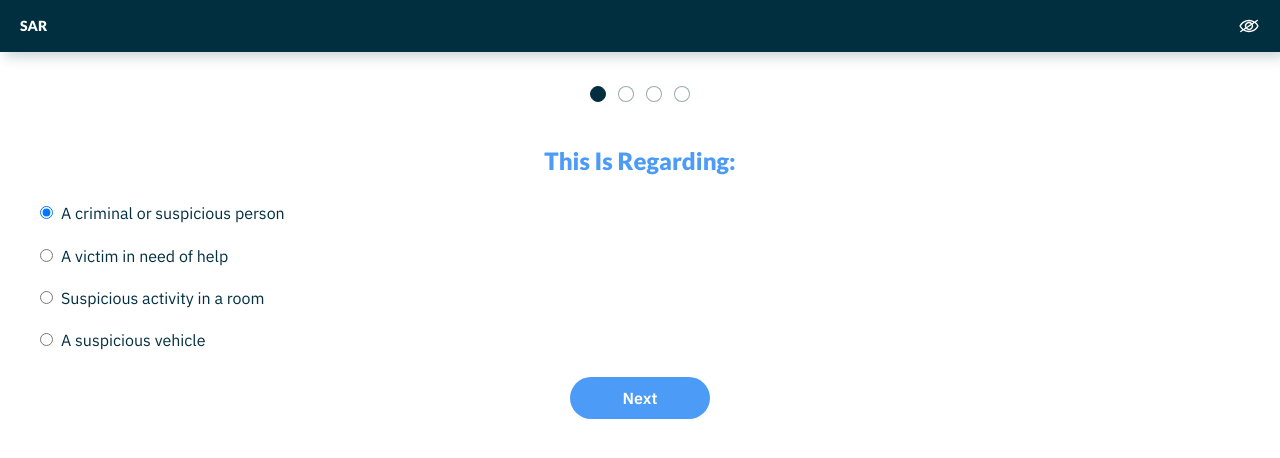
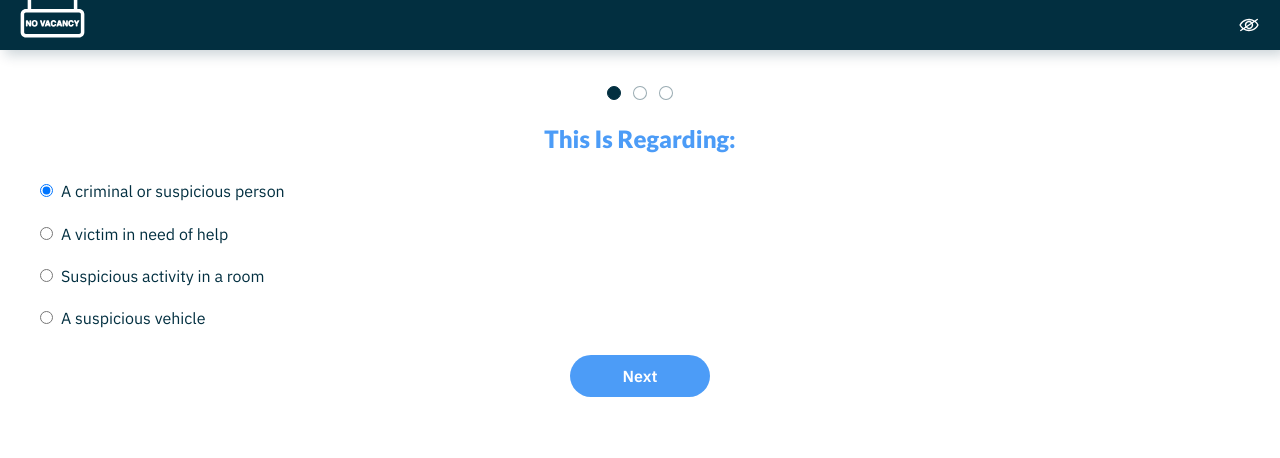
Before and after one commit to kimhart/team_rack, a Gatsby site: page /form in a window 1280 px wide. Both pictures are taken after a click on the element "Let's Go". Built offline with nearby package versions, Linux system fonts and the light colour scheme; Gatsby itself is replaced by a stand-in of ours.

Commit message:
added logo, breadcrumbs functioning, room description

```diff
--- a/src/components/form-fields/report-type.js
+++ b/src/components/form-fields/report-type.js
@@ -6,7 +6,7 @@ const ReportType = (props) => {
 
   return (
     <div className="rack-form__input rack-form__input--radio-group">
-      <p>{label}</p>
+      <p className="center">{label}</p>
       <label>
         <input
           type="radio"
--- a/src/components/form-fields/text-area.js
+++ b/src/components/form-fields/text-area.js
@@ -2,9 +2,9 @@ import React from "react"
 
 const TextArea = props => {
   const handleValueChange = e => props.onValueChange(e.target.value)
-  const { placeholder, value, label } = props
+  const { placeholder, value, label, tall } = props
   return (
-    <div className="rack-form__input rack-form__input--textarea">
+    <div className={`rack-form__input rack-form__input--textarea ${tall ? '-tall' : ''}`}>
       <label>{label}</label>
       <textarea
         placeholder={placeholder}
--- a/src/components/image.js
+++ b/src/components/image.js
@@ -16,7 +16,7 @@ import Img from "gatsby-image"
 const Image = () => {
   const data = useStaticQuery(graphql`
     query {
-      placeholderImage: file(relativePath: { eq: "gatsby-astronaut.png" }) {
+      placeholderImage: file(relativePath: { eq: "hideimage.png" }) {
         childImageSharp {
           fluid(maxWidth: 300) {
             ...GatsbyImageSharpFluid
--- /dev/null
+++ b/src/components/logo.js
@@ -0,0 +1,48 @@
+import React from "react"
+
+const Logo = () => {
+  return (
+    <div className="icon icon--logo">
+      <svg
+        x="0px"
+        y="0px"
+        viewBox="0 0 1000 1000"
+        enableBackground="new 0 0 1000 1000"
+      >
+        <g>
+          <g>
+            <g>
+              <path d="M10,742.7c0,44.5,36.2,80.7,80.7,80.7h818.7c44.5,0,80.7-36.2,80.7-80.7V466.2c0-44.5-36.2-80.7-80.7-80.7H882v-209h-53.8l0,0v209H171.8v-209l0,0H118v209H90.7c-44.5,0-80.7,36.2-80.7,80.7V742.7z M63.8,466.2c0-14.8,12.1-26.9,26.9-26.9H118h763.9h27.4c14.8,0,26.9,12.1,26.9,26.9v276.5c0,14.8-12.1,26.9-26.9,26.9H90.7c-14.8,0-26.9-12.1-26.9-26.9L63.8,466.2L63.8,466.2z" />
+              <path d="M98.7,655.1H109c4.4,0,8.1-3.6,8.1-8.1v-43l26.2,45.7c1.8,3.1,5.7,5.4,9.3,5.4h11.5c4.4,0,8.1-3.6,8.1-8.1v-82.2c0-4.4-3.6-8.1-8.1-8.1h-10.2c-4.4,0-8.1,3.6-8.1,8.1v41.8l-25.3-44.5c-1.8-3.1-5.6-5.4-9.3-5.4H98.7c-4.4,0-8.1,3.6-8.1,8.1V647C90.7,651.4,94.3,655.1,98.7,655.1z" />
+              <path d="M224.7,657.6c14,0,24.9-4,32.4-11.7c9.9-9.3,14.9-22.9,14.9-40.1c0-17.6-5-31.1-14.8-40c-7.6-7.8-18.5-11.8-32.5-11.8c-14,0-24.9,4-32.3,11.6c-10,9.1-15.1,22.6-15.1,40.2c0,17.3,5.1,30.8,14.9,40C199.8,653.6,210.7,657.6,224.7,657.6z M204.9,605.7c0-9,1.9-15.8,5.6-20.5c3.5-4.4,8.2-6.5,14.2-6.5c6,0,10.6,2.1,14.1,6.5c3.7,4.6,5.6,11.5,5.6,20.5c0,9-1.9,15.9-5.5,20.5c-3.5,4.4-8.1,6.5-14.1,6.5c-5,0-9-1.4-12.2-4.4c-1.1-1-2.8-3.1-3.6-4.5C206.2,619.4,204.9,613.3,204.9,605.7z" />
+              <path d="M334.5,648.6c1.3,3.7,5.1,6.4,9,6.4H354c3.9,0,7.7-2.8,9-6.4l28.2-82.6c0.8-2.3,0.5-4.7-0.8-6.4c-1.3-1.8-3.4-2.9-5.8-2.9h-12.2c-4,0-7.8,2.9-8.9,6.7l-14.3,49.4l-14.1-49.4c-1.1-3.8-4.9-6.7-8.9-6.7h-12.8c-2.4,0-4.5,1.1-5.8,2.9c-1.3,1.8-1.6,4.2-0.8,6.5L334.5,648.6z" />
+              <path d="M381.4,652.2c1.3,1.8,3.4,2.9,5.8,2.9h12.4c3.9,0,7.7-2.8,9-6.5l4.3-11.9L439,637l3.7,11.6c1.2,3.7,5,6.5,9,6.5h13.1c2.4,0,4.6-1.1,5.9-2.9c1.3-1.9,1.6-4.2,0.8-6.5l-29.2-82.7c-1.3-3.7-5.1-6.4-9-6.4h-14c-3.8,0-7.7,2.7-9,6.4l-29.5,82.7C379.8,648,380.1,650.4,381.4,652.2z M420.6,612.3l5.3-16.2l5.2,16.2H420.6z" />
+              <path d="M516.8,657.6c11.4,0,20.9-3.5,28.4-10.3c6.4-6,10.7-13.5,12.9-22.5c0.5-2.2,0.1-4.5-1.3-6.2c-1.4-1.8-3.6-2.8-5.9-2.8h-11.4c-3.9,0-7.6,2.7-8.9,6.4c-0.9,2.5-1.8,4.3-2.9,5.6c-2.5,3.2-6.1,4.7-11.1,4.7c-4.9,0-8.8-1.9-12-5.8c-3.4-4.2-5.1-10.8-5.1-19.8c0-9.1,1.7-16,4.9-20.7c3-4.3,6.8-6.3,12.1-6.3c5.2,0,8.9,1.4,11.4,4.2c1,1.2,1.9,2.8,2.7,5c1.4,3.6,5.1,6.3,8.9,6.3H551c2.3,0,4.5-1,6-2.8c1.4-1.7,2-3.9,1.5-6.1c-0.9-5-3-10-6.4-14.9c-7.7-11.1-19.9-16.7-36.3-16.7c-12.3,0-22.6,4.2-30.7,12.4c-9.1,9.3-13.7,22.5-13.7,39.2c0,15.5,4.1,28,12.1,37C491.5,652.9,502.8,657.6,516.8,657.6z" />
+              <path d="M566.7,655.1h12.4c3.9,0,7.7-2.8,9-6.5l4.3-11.9l26.2,0.3l3.7,11.6c1.2,3.7,5,6.5,9,6.5h13.1c2.4,0,4.5-1.1,5.8-2.9c1.3-1.8,1.6-4.2,0.8-6.5l-29.2-82.7c-1.3-3.6-5.1-6.4-9-6.4h-14c-3.8,0-7.7,2.7-9,6.4l-29.5,82.6c-0.8,2.3-0.6,4.7,0.7,6.5C562.2,654.1,564.3,655.1,566.7,655.1z M600,612.3l5.3-16.2l5.2,16.2H600z" />
+              <path d="M662.5,655.1h10.2c4.4,0,8.1-3.6,8.1-8.1v-43l26.2,45.8c1.8,3.1,5.7,5.3,9.3,5.3h11.5c4.4,0,8.1-3.6,8.1-8.1v-82.2c0-4.4-3.6-8.1-8.1-8.1h-10.2c-4.4,0-8.1,3.6-8.1,8.1v41.8l-25.4-44.5c-1.8-3.1-5.7-5.4-9.3-5.4h-12.4c-4.4,0-8.1,3.6-8.1,8.1V647C654.4,651.4,658,655.1,662.5,655.1z" />
+              <path d="M786,657.6c11.4,0,20.9-3.5,28.3-10.3c6.4-6,10.8-13.5,12.9-22.5c0.5-2.2,0-4.5-1.3-6.2c-1.4-1.8-3.6-2.8-5.9-2.8h-11.4c-3.8,0-7.6,2.7-8.9,6.4c-0.9,2.5-1.8,4.3-2.9,5.6c-2.5,3.2-6.1,4.7-11.1,4.7c-4.9,0-8.8-1.9-12-5.8c-3.4-4.2-5.1-10.8-5.1-19.8c0-9.1,1.7-16,4.9-20.7c3-4.3,6.9-6.3,12.1-6.3c5.2,0,8.9,1.4,11.4,4.2c1,1.2,1.9,2.8,2.7,4.9c1.4,3.7,5.1,6.4,8.9,6.4h11.5c2.3,0,4.5-1,6-2.8c1.4-1.7,2-3.9,1.6-6.1c-0.9-5-3.1-10-6.4-14.9c-7.7-11.1-19.9-16.7-36.3-16.7c-12.3,0-22.6,4.2-30.7,12.4c-9.1,9.3-13.7,22.5-13.7,39.2c0,15.5,4,28,12,37C760.7,652.9,771.9,657.6,786,657.6z" />
+              <path d="M856.6,616.1c0.6,1.1,1.2,3.3,1.2,4.6V647c0,4.4,3.6,8.1,8.1,8.1h11.5c4.4,0,8.1-3.6,8.1-8.1v-26.4c0-1.2,0.6-3.5,1.2-4.6l26.5-49.6c1.2-2.3,1.2-4.7,0-6.7c-1.2-1.9-3.3-3.1-5.9-3.1h-14c-3.8,0-7.6,2.5-9.2,5.9l-12.3,26.9l-12.9-27c-1.6-3.3-5.5-5.8-9.2-5.8h-14.8c-2.6,0-4.7,1.1-5.9,3.1c-1.2,2-1.1,4.4,0.1,6.7L856.6,616.1z" />
+            </g>
+          </g>
+          <g></g>
+          <g></g>
+          <g></g>
+          <g></g>
+          <g></g>
+          <g></g>
+          <g></g>
+          <g></g>
+          <g></g>
+          <g></g>
+          <g></g>
+          <g></g>
+          <g></g>
+          <g></g>
+          <g></g>
+        </g>
+      </svg>
+    </div>
+  )
+}
+
+export default Logo
--- a/src/pages/form.js
+++ b/src/pages/form.js
@@ -7,11 +7,13 @@ import Location from "../components/form-fields/location"
 import Gender from "../components/form-fields/gender"
 // import moment from "moment";
 import Chevron from "../components/chevron";
+import Logo from "../components/logo";
 import Hide from "../components/hide";
 import Age from "../components/form-fields/age";
 import Ethnicity from "../components/form-fields/ethnicity"
 import Race from "../components/form-fields/race"
 import HairColor from "../components/form-fields/hair-color"
+import Image from "../components/image";
 
 export default class Form extends React.Component {
 
@@ -57,6 +59,8 @@ export default class Form extends React.Component {
 
   showForm = () => this.setState({ formHidden: false });
 
+  handleBreadcrumb = (index) => this.setState({ formPosition: index});
+
   render() {
     const { reportType, date, time, location, roomNumber, guestName, customLocation, formPosition, formHidden, gender, age, race, ethnicity, hairColor, standoutFeatures } = this.state;
     const humanDescription = reportType === "criminal" || reportType === "victim";
@@ -64,13 +68,15 @@ export default class Form extends React.Component {
     return (
       <div className="rack-app rack-form">
         <header>
-          <span>SAR</span>
+          <Logo />
           <div onClick={this.hideForm}>
             <Hide />
           </div>
         </header>
         {formHidden && (
-          <div className="rack-form__hide" onClick={this.showForm} />
+          <div onClick={this.showForm} className="rack-form__hide">
+            <Image />
+          </div>
         )}
         {formPosition === 0 && (
           <div className={`rack-form__intro`}>
@@ -88,12 +94,18 @@ export default class Form extends React.Component {
         <form>
           {formPosition > 0 && (
             <div className="rack-form__breadcrumbs">
-              {/* Make this a loop, each one needs an "active" class when the formPosition === index
-              add clickhandler to each to navigate to setState({ formPosition: index }) */}
-              <div />
-              <div />
-              <div />
-              <div />
+              <div
+                className={`crumb ${formPosition === 1 ? "-active" : ""}`}
+                onClick={() => this.handleBreadcrumb(1)}
+              />
+              <div
+                className={`crumb ${formPosition === 2 ? "-active" : ""}`}
+                onClick={() => this.handleBreadcrumb(2)}
+              />
+              <div
+                className={`crumb ${formPosition === 3 ? "-active" : ""}`}
+                onClick={() => this.handleBreadcrumb(3)}
+              />
             </div>
           )}
           {formPosition === 1 && (
@@ -125,13 +137,13 @@ export default class Form extends React.Component {
                 label="Approximate time noticed:"
                 placeholder="Enter time"
               />
-              {reportType !== "room" &&
+              {reportType !== "room" && (
                 <Location
                   onValueChange={this.handleLocation}
                   value={location}
                   reportType={reportType}
                 />
-              }
+              )}
               {(location === "room" || reportType === "room") && (
                 <div>
                   <TextInput
@@ -161,6 +173,14 @@ export default class Form extends React.Component {
           {formPosition === 3 && (
             <section className="rack-form__section rack-form__person-description">
               <h3>{reportType} Description</h3>
+              {reportType === "room" && (
+                <TextArea
+                  label="What's happening?"
+                  onValueChange={this.handleSuspiciousRoomBehavior}
+                  tall
+                  placeholder="Several unregistered visitors in & out, sounds of distress, suspicious conversation, etc..."
+                />
+              )}
               {humanDescription && (
                 <>
                   <Gender
--- a/src/styles/app.less
+++ b/src/styles/app.less
@@ -50,12 +50,18 @@
     fill: @white;
   }
 
+  .icon--logo {
+    width: 65px;
+    fill: @white;
+    transform: translateY(-5px);
+  }
+
   header {
     position: fixed;
     top: 0;
     left: 0;
     right: 0;
-    height: 52px;
+    height: 50px;
     background: @black;
     box-shadow: 5px 5px 12px @grey;
     display: flex;
--- a/src/styles/form.less
+++ b/src/styles/form.less
@@ -4,7 +4,7 @@
   font-size: 16px;
   overflow: scroll;
 
-  p {
+  p.center {
     text-align: center;
   }
 
@@ -17,7 +17,8 @@
     left: 0;
     width: 100vw;
     background: @black;
-    height: 100vh;
+    min-height: 100vh;
+    overflow: scroll;
   }
 
   &__intro {
@@ -38,14 +39,14 @@
     align-items: center;
     width: 100%;
     > div {
-      width: 16px;
-      height: 16px;
+      width: 14px;
+      height: 14px;
       margin: 6px;
       background: @white;
       border: 1px solid @dark-grey;
-      border-radius: 32px;
+      border-radius: 28px;
       // this will become "active" class, add transitions
-      &:first-of-type {
+      &.-active {
         border: 1px solid @black;
         background: @black;
       }
@@ -54,7 +55,7 @@
 
   &__section {
     padding: 0 40px 0 40px;
-    margin-top: 40px;
+    margin-top: 20px;
   }
 
   &__input {
@@ -97,6 +98,14 @@
         padding: 8px;
       }
     }
+
+    &--textarea {
+      &.-tall {
+        textarea {
+          min-height: 10em;
+        }
+      }
+    }
   }
 
 
```
Also changed, not shown: src/images/hideimage.png (added), src/images/logo.svg (added).
